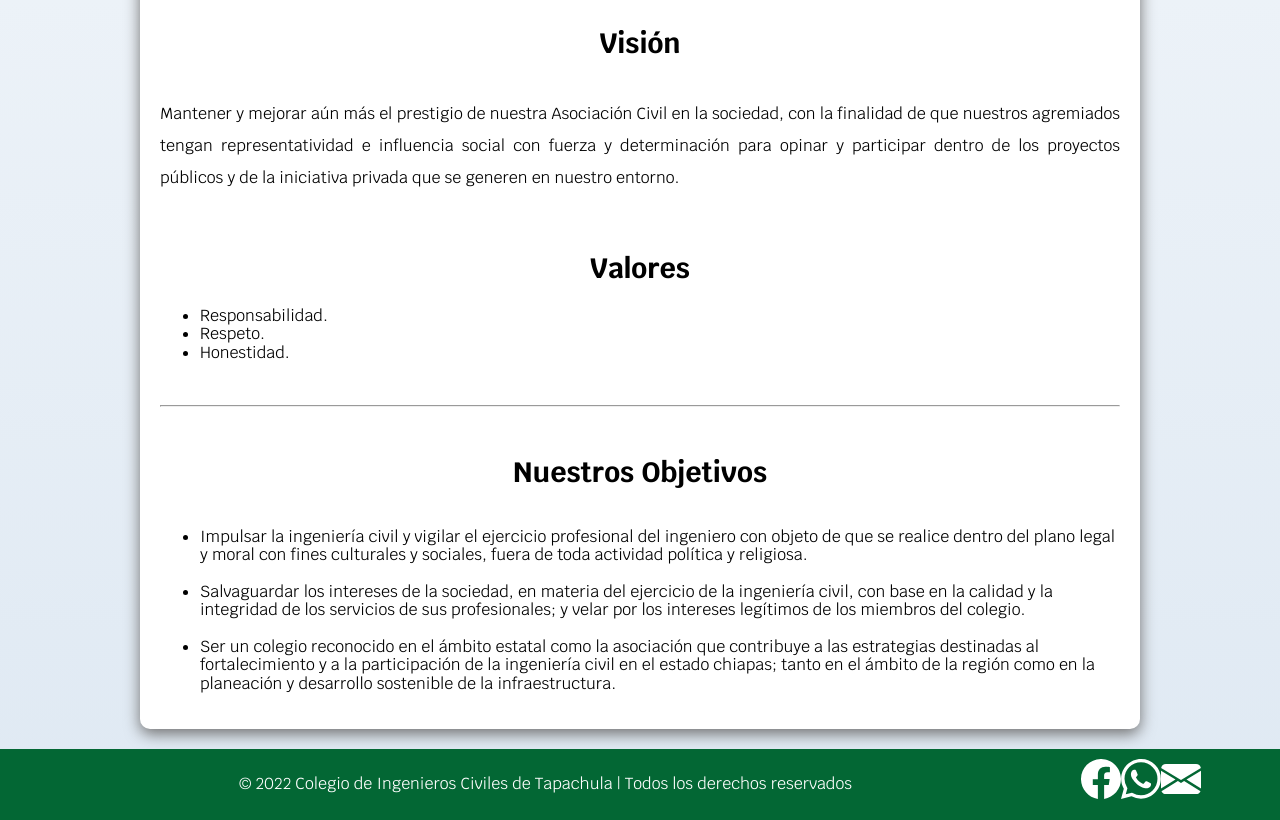
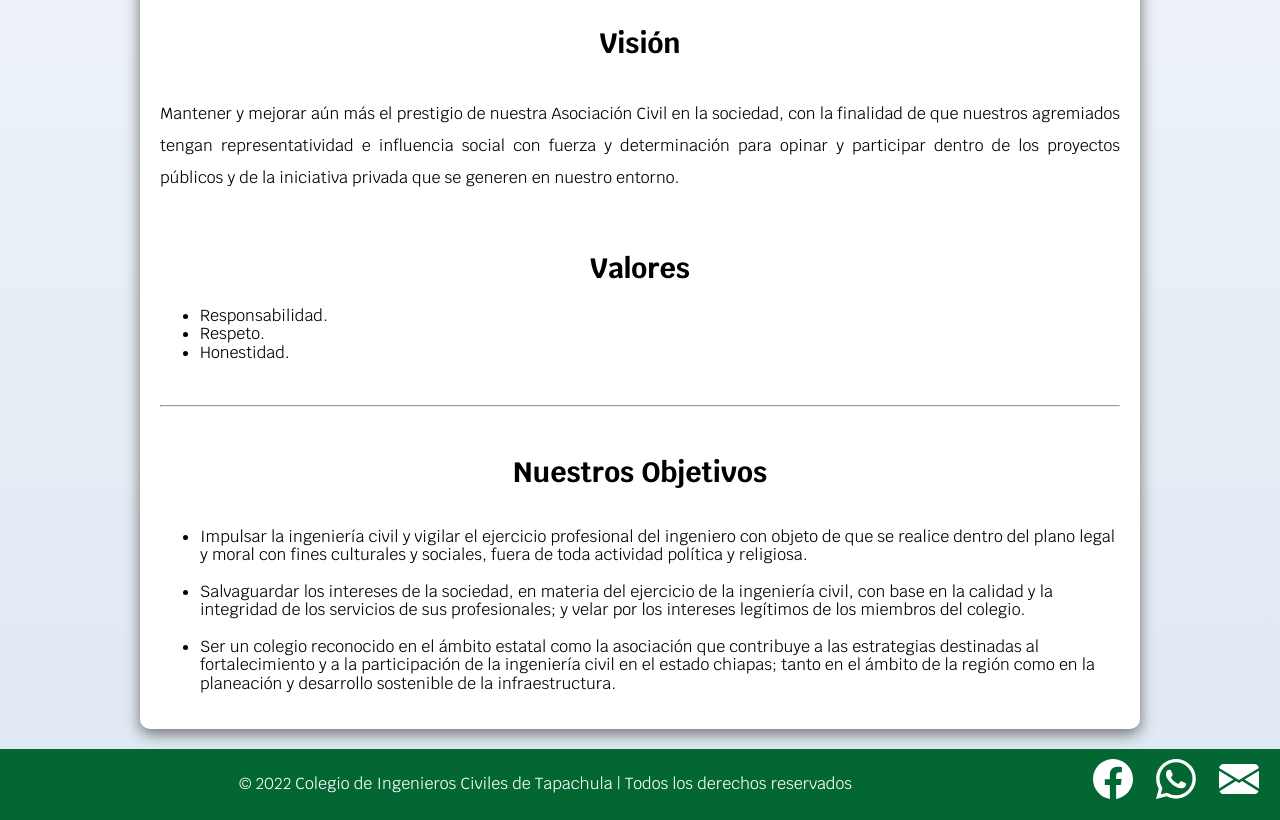
Before and after one commit to galme09/ResidenciaFab, a plain HTML site: page Fab/nosotros.html in a window 1280 px wide. Shown: the part 1193-2013 px from the top of the page. Drawn offline with Linux system fonts and the light colour scheme.

Commit message:
Version 4; beta: errores corregidos en el footer por los iconos

```diff
--- a/Fab/css/style.css
+++ b/Fab/css/style.css
@@ -32,7 +32,7 @@ html {
     color: var(--blanco);
     text-align: center;
     display: grid;
-    grid-template-columns: 85% 5% 5% 5%;
+    grid-template-rows: 30% 25% 25% 25%;
 }
 .foot svg{
     align-items: center;
@@ -40,7 +40,14 @@ html {
 }
 .f {
     display: flex;
-    justify-content: space-between;
+    justify-content: space-around;
+}
+
+@media (min-width: 768px){
+    .foot{
+        display: grid;
+        grid-template-columns: 85% 5% 5% 5%;
+    }
 }
 
 body {
--- a/Fab/nosotros.html
+++ b/Fab/nosotros.html
@@ -119,17 +119,15 @@
 
     <footer class="foot">
         <p>&copy; 2022 Colegio de Ingenieros Civiles de Tapachula | Todos los derechos reservados</p>
-        <div class="f">
-            <a href=""><svg xmlns="http://www.w3.org/2000/svg" width="40" height="40" fill="#ffffff" class="bi bi-facebook" viewBox="0 0 16 16">
-                <path d="M16 8.049c0-4.446-3.582-8.05-8-8.05C3.58 0-.002 3.603-.002 8.05c0 4.017 2.926 7.347 6.75 7.951v-5.625h-2.03V8.05H6.75V6.275c0-2.017 1.195-3.131 3.022-3.131.876 0 1.791.157 1.791.157v1.98h-1.009c-.993 0-1.303.621-1.303 1.258v1.51h2.218l-.354 2.326H9.25V16c3.824-.604 6.75-3.934 6.75-7.951z"/></svg>
-            </a>
-            <a href=""><svg xmlns="http://www.w3.org/2000/svg" width="40" height="40" fill="#ffffff" class="bi bi-whatsapp" viewBox="0 0 16 16">
-                <path d="M13.601 2.326A7.854 7.854 0 0 0 7.994 0C3.627 0 .068 3.558.064 7.926c0 1.399.366 2.76 1.057 3.965L0 16l4.204-1.102a7.933 7.933 0 0 0 3.79.965h.004c4.368 0 7.926-3.558 7.93-7.93A7.898 7.898 0 0 0 13.6 2.326zM7.994 14.521a6.573 6.573 0 0 1-3.356-.92l-.24-.144-2.494.654.666-2.433-.156-.251a6.56 6.56 0 0 1-1.007-3.505c0-3.626 2.957-6.584 6.591-6.584a6.56 6.56 0 0 1 4.66 1.931 6.557 6.557 0 0 1 1.928 4.66c-.004 3.639-2.961 6.592-6.592 6.592zm3.615-4.934c-.197-.099-1.17-.578-1.353-.646-.182-.065-.315-.099-.445.099-.133.197-.513.646-.627.775-.114.133-.232.148-.43.05-.197-.1-.836-.308-1.592-.985-.59-.525-.985-1.175-1.103-1.372-.114-.198-.011-.304.088-.403.087-.088.197-.232.296-.346.1-.114.133-.198.198-.33.065-.134.034-.248-.015-.347-.05-.099-.445-1.076-.612-1.47-.16-.389-.323-.335-.445-.34-.114-.007-.247-.007-.38-.007a.729.729 0 0 0-.529.247c-.182.198-.691.677-.691 1.654 0 .977.71 1.916.81 2.049.098.133 1.394 2.132 3.383 2.992.47.205.84.326 1.129.418.475.152.904.129 1.246.08.38-.058 1.171-.48 1.338-.943.164-.464.164-.86.114-.943-.049-.084-.182-.133-.38-.232z"/></svg>
-            </a>
-            <a href=""><svg xmlns="http://www.w3.org/2000/svg" width="40" height="40" fill="#ffffff" class="bi bi-envelope-fill" viewBox="0 0 16 16">
-                <path d="M.05 3.555A2 2 0 0 1 2 2h12a2 2 0 0 1 1.95 1.555L8 8.414.05 3.555ZM0 4.697v7.104l5.803-3.558L0 4.697ZM6.761 8.83l-6.57 4.027A2 2 0 0 0 2 14h12a2 2 0 0 0 1.808-1.144l-6.57-4.027L8 9.586l-1.239-.757Zm3.436-.586L16 11.801V4.697l-5.803 3.546Z"/></svg>
-            </a>
-        </div>
+        <a href=""><svg xmlns="http://www.w3.org/2000/svg" width="40" height="40" fill="#ffffff" class="bi bi-facebook" viewBox="0 0 16 16">
+            <path d="M16 8.049c0-4.446-3.582-8.05-8-8.05C3.58 0-.002 3.603-.002 8.05c0 4.017 2.926 7.347 6.75 7.951v-5.625h-2.03V8.05H6.75V6.275c0-2.017 1.195-3.131 3.022-3.131.876 0 1.791.157 1.791.157v1.98h-1.009c-.993 0-1.303.621-1.303 1.258v1.51h2.218l-.354 2.326H9.25V16c3.824-.604 6.75-3.934 6.75-7.951z"/></svg>
+        </a>
+        <a href=""><svg xmlns="http://www.w3.org/2000/svg" width="40" height="40" fill="#ffffff" class="bi bi-whatsapp" viewBox="0 0 16 16">
+            <path d="M13.601 2.326A7.854 7.854 0 0 0 7.994 0C3.627 0 .068 3.558.064 7.926c0 1.399.366 2.76 1.057 3.965L0 16l4.204-1.102a7.933 7.933 0 0 0 3.79.965h.004c4.368 0 7.926-3.558 7.93-7.93A7.898 7.898 0 0 0 13.6 2.326zM7.994 14.521a6.573 6.573 0 0 1-3.356-.92l-.24-.144-2.494.654.666-2.433-.156-.251a6.56 6.56 0 0 1-1.007-3.505c0-3.626 2.957-6.584 6.591-6.584a6.56 6.56 0 0 1 4.66 1.931 6.557 6.557 0 0 1 1.928 4.66c-.004 3.639-2.961 6.592-6.592 6.592zm3.615-4.934c-.197-.099-1.17-.578-1.353-.646-.182-.065-.315-.099-.445.099-.133.197-.513.646-.627.775-.114.133-.232.148-.43.05-.197-.1-.836-.308-1.592-.985-.59-.525-.985-1.175-1.103-1.372-.114-.198-.011-.304.088-.403.087-.088.197-.232.296-.346.1-.114.133-.198.198-.33.065-.134.034-.248-.015-.347-.05-.099-.445-1.076-.612-1.47-.16-.389-.323-.335-.445-.34-.114-.007-.247-.007-.38-.007a.729.729 0 0 0-.529.247c-.182.198-.691.677-.691 1.654 0 .977.71 1.916.81 2.049.098.133 1.394 2.132 3.383 2.992.47.205.84.326 1.129.418.475.152.904.129 1.246.08.38-.058 1.171-.48 1.338-.943.164-.464.164-.86.114-.943-.049-.084-.182-.133-.38-.232z"/>
+          </svg></a>
+        <a href=""><svg xmlns="http://www.w3.org/2000/svg" width="40" height="40" fill="#ffffff" class="bi bi-envelope-fill" viewBox="0 0 16 16">
+            <path d="M.05 3.555A2 2 0 0 1 2 2h12a2 2 0 0 1 1.95 1.555L8 8.414.05 3.555ZM0 4.697v7.104l5.803-3.558L0 4.697ZM6.761 8.83l-6.57 4.027A2 2 0 0 0 2 14h12a2 2 0 0 0 1.808-1.144l-6.57-4.027L8 9.586l-1.239-.757Zm3.436-.586L16 11.801V4.697l-5.803 3.546Z"/>
+          </svg></a>
     </footer>
 </body>
 
```
